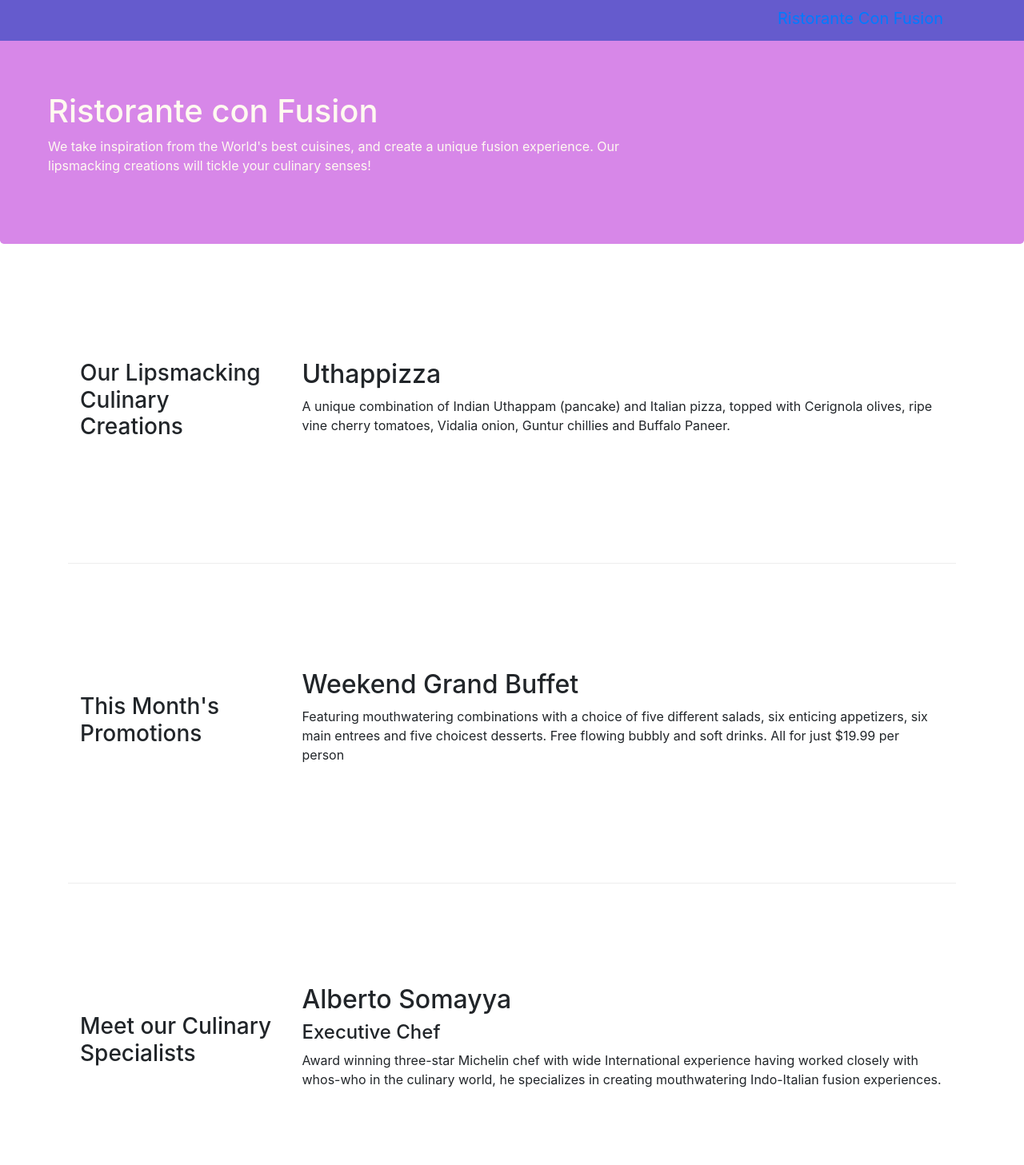
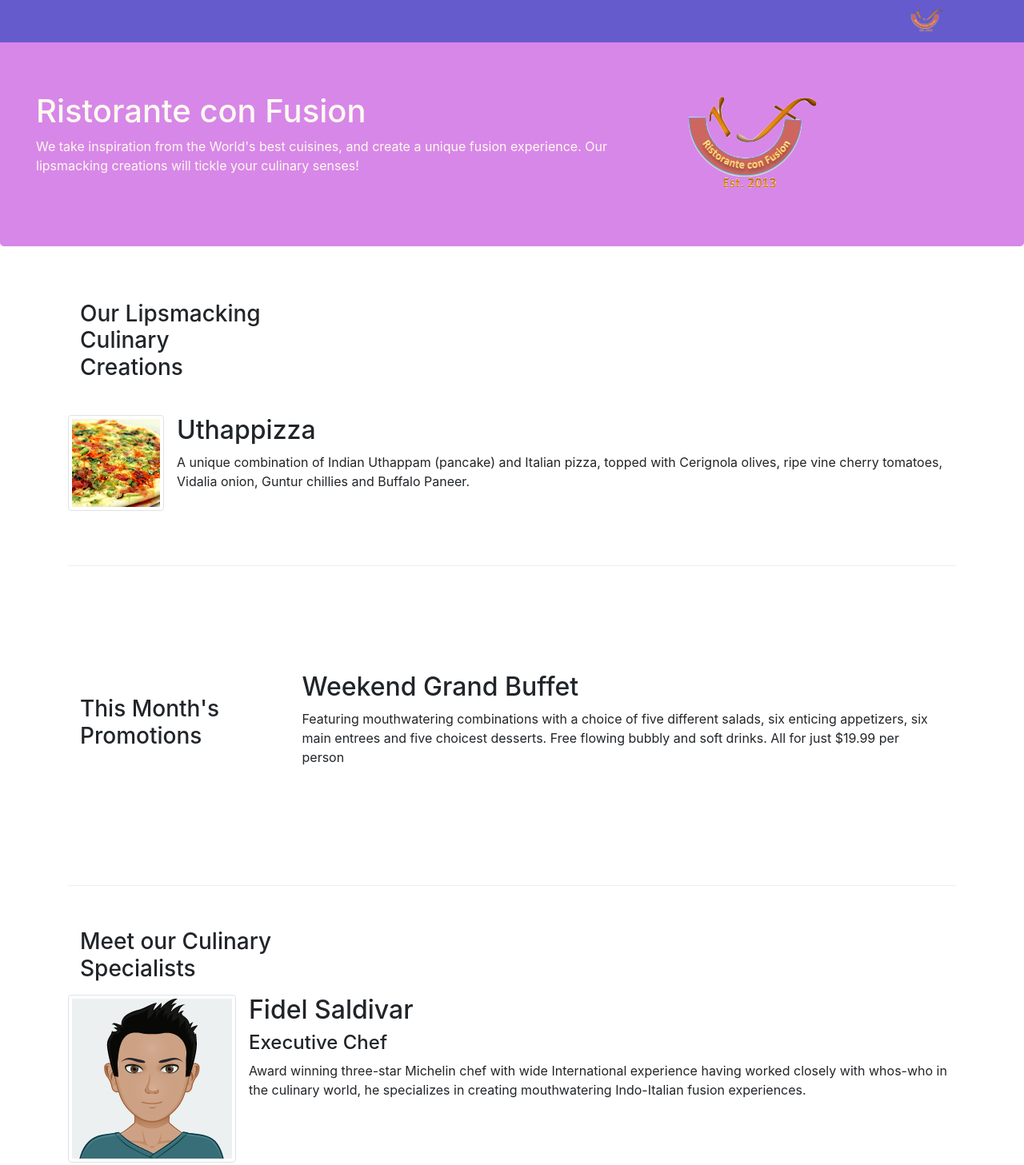
Before and after one commit to fsaldivars/Bootstrap4, a website: page conFusion/index.html in a window 1280 px wide. Shown: the part 5-1462 px from the top of the page at 80% size. Drawn offline with nearby package versions, Linux system fonts and the light colour scheme.

Commit message:
icon logo

```diff
--- a/conFusion/index.html
+++ b/conFusion/index.html
@@ -19,11 +19,10 @@
 
     <nav class="navbar navbar-inverse navbar-toggleable-sm fixed-top">
     <div class="container">
-
         <button class="navbar-toggler" type="button" data-toggle="collapse" data-target="#Navbar">
                 <span class="navbar-toggler-icon"></span>
             </button>
-                <a class="navbar-brand" href="#">Ristorante Con Fusion</a>
+        <a class="navbar-brand" href="#"><img src="img/logo.png" height="30" width="41"></a>
         <div class="collapse navbar-collapse" id="Navbar">
             <ul class="navbar-nav">
                 <li class="nav-item active">
@@ -40,12 +39,11 @@
     <header class="jumbotron">
         <div class="row row-header">
             <div class="col-12 col-sm-8">
-                <div class="col col-sm">
                 <h1>Ristorante con Fusion</h1>
                 <p>We take inspiration from the World's best cuisines, and create a unique fusion experience. Our lipsmacking creations will tickle your culinary senses!</p>
             </div>
-                <div>
-                </div>
+                <div class="col col-sm align-self-center">
+                    <img src="img/logo.png" class="img-fluid">
                 </div>
         </div>
     </header>
@@ -55,9 +53,16 @@
             <div class="col-sm-4 col-md-3">
                 <h3>Our Lipsmacking Culinary Creations</h3>
             </div>
-            <div class="col-sm col-md">
-                <h2>Uthappizza</h2>
-                <p>A unique combination of Indian Uthappam (pancake) and Italian pizza, topped with Cerignola olives, ripe vine cherry tomatoes, Vidalia onion, Guntur chillies and Buffalo Paneer.</p>
+            <div class="media">
+                <img class="d-flex mr-3 img-thumbnail align-self-center"
+                     src="img/uthappizza.png" alt="Uthappizza">
+                <div class="media-body">
+                    <h2 class="mt-0">Uthappizza</h2>
+                    <p class="hidden-xs-down">A unique combination of Indian Uthappam (pancake) and
+                      Italian pizza, topped with Cerignola olives, ripe vine
+                      cherry tomatoes, Vidalia onion, Guntur chillies and
+                      Buffalo Paneer.</p>
+                </div>
             </div>
         </div>
 
@@ -76,10 +81,18 @@
             <div class="col-sm-4 col-md-3"`>
                 <h3>Meet our Culinary Specialists</h3>
             </div>
-            <div class="col-sm col-md">
-                <h2>Alberto Somayya</h2>
+            <div class="media">
+                <img class="d-flex mr-3 img-thumbnail align-self-center"
+                     src="img/fsaldivars.png" alt="Fidel Saldivar">
+                <div class="media-body">
+                    <h2 class="mt-0">Fidel Saldivar</h2>
                     <h4>Executive Chef</h4>
-                <p>Award winning three-star Michelin chef with wide International experience having worked closely with whos-who in the culinary world, he specializes in creating mouthwatering Indo-Italian fusion experiences. </p>
+                    <p class="hidden-xs-down">Award winning three-star Michelin chef with wide
+                     International experience having worked closely with
+                     whos-who in the culinary world, he specializes in
+                      creating mouthwatering Indo-Italian fusion experiences.
+                     </p>
+                </div>
             </div>
         </div>
     </div>
```
Also changed, not shown: conFusion/aboutus.html (+3 -2 lines), conFusion/contactus.html (+3 -2 lines), conFusion/img/buffet.png (added), conFusion/img/fsaldivars.png (added), conFusion/img/logo.png (added), conFusion/img/uthappizza.png (added). Lines whose indentation alone changed are shown as unchanged.
